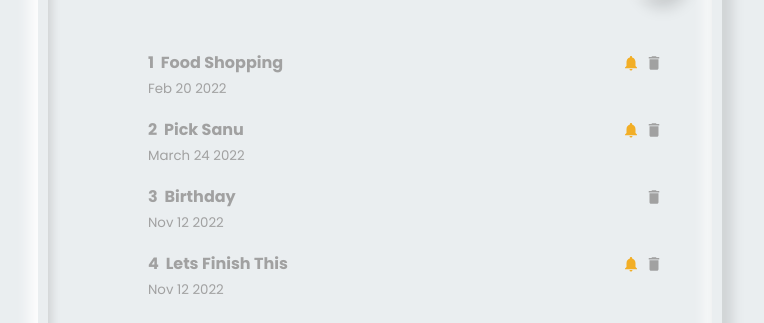
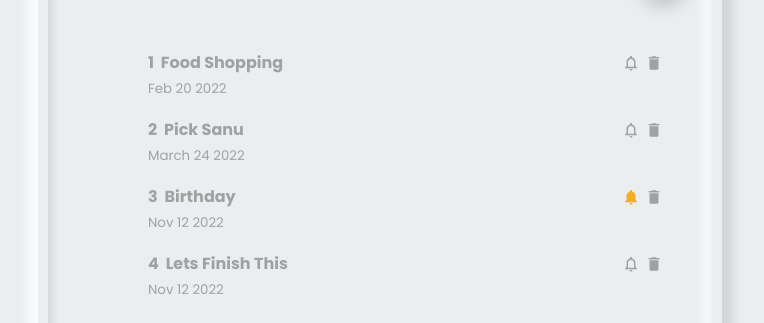
Before and after one commit to tyrants666/React-Todo, a React (Create React App) app: page / in a window 1280 px wide. Shown: the part 194-517 px from the top of the page, without its empty margins (260-1024 px from the left). Built offline with nearby package versions, Linux system fonts and the light colour scheme.

Commit message:
layout changes

```diff
--- a/src/components/Task.js
+++ b/src/components/Task.js
@@ -1,4 +1,4 @@
-import { MdDelete, MdNotifications } from "react-icons/md"
+import { MdDelete, MdNotifications, MdNotificationsNone } from "react-icons/md"
 
 
 const Task = ({task, onDelete, onToggle}) => {
@@ -11,7 +11,7 @@ const Task = ({task, onDelete, onToggle}) => {
   return (
     <div className="task" onDoubleClick={() => onToggle(task.id) }>
       <h4><span>{task.id}&nbsp;&nbsp;{task.title} </span>
-        {task.reminder && <MdNotifications className="icon-important" />}
+        {task.reminder ? <MdNotificationsNone className="icon-not-important"/> : <MdNotifications className="icon-important" />}
         <MdDelete className="icon-delete" onClick={() => onDelete(task.id) } />
       </h4>
       <small>{task.day}</small>
--- a/src/index.css
+++ b/src/index.css
@@ -4,8 +4,9 @@
   --core: #eaeef0;
   --primary : hsl(198, 89%, 55%);
   --secondary : hsl(40, 89%, 55%);
-  --red: hsl(0, 95.38%, 69.3%);
+  --red: hsl(0, 89%, 74%);
   --grey: #666;
+  --grey-300: #7f7f7f;
   --text: #a1a1a1;
 }
 *{
@@ -79,6 +80,7 @@ header {
 
 header h4 {
   margin: 0 0 20px 0;
+  user-select: none;
 }
 header input {
   font-weight: 500;
@@ -145,9 +147,10 @@ header input {
   margin: 0;
   cursor: default;
   transition: .1s;
+  user-select: none;
 }
 .task:hover span{
-  color: var(--primary);
+  color: var(--grey-300);
 }
 .task h4 svg.icon-delete:hover{
   color: var(--red);
@@ -164,6 +167,14 @@ header input {
   font-size: 18px;
 
 }
+.task svg.icon-not-important{
+  transition: .3s;
+  margin-left: auto;
+  margin-right: 5px;
+  /* color: var(--secondary); */
+  font-size: 18px;
+
+}
 .task small{
   user-select: none;
 }
```
Also changed, not shown: 1 other file (tests, documents, lock files or other folders).
